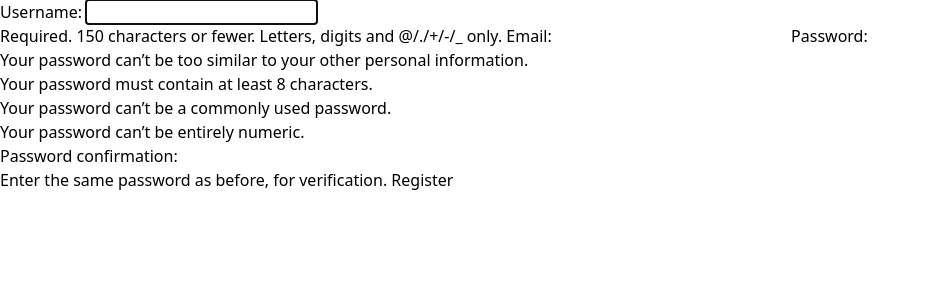
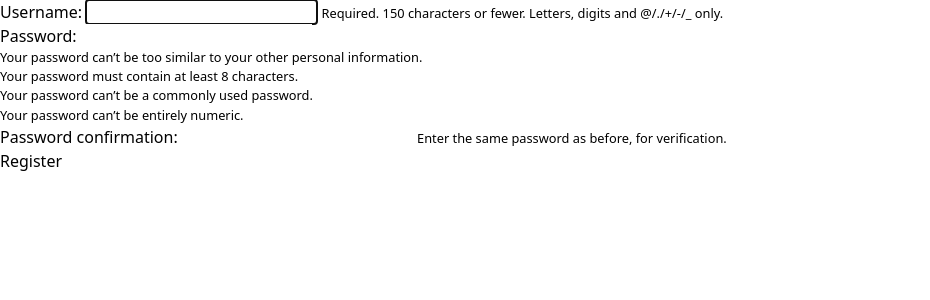
Before and after one commit to alexszeliga/pt-home, a Django app: page /accounts/register/ in a window 1280 px wide. Shown: the top 300 px of the page, without its empty margins (0-930 px from the left). Run offline with Django 4.2, Linux system fonts and the light colour scheme; some libraries are stand-ins or nearby versions.

Commit message:
chore: add login, registration templates; use page titles; change daisyui themes

```diff
--- a/templates/base.html
+++ b/templates/base.html
@@ -1,12 +1,15 @@
 {% load static tailwind_tags %}
 <html>
     <head>
-        <title>{% block title %}PT Home{% endblock %}</title>
+        <title>PT Home -- {% block title %}{% endblock %}</title>
         {% block head_scripts %}{% endblock %}
         {% tailwind_css %}
+        <meta name="viewport" content="width=device-width, initial-scale=1.0" />
     </head>
-    <body>
-        {% block content %}{% endblock %}
+    <body class="">
+        <div class="container mx-auto">
+            {% block content %}{% endblock %}
+        </div>
     </body>
     <footer>
         {% if user.is_authenticated %}
--- a/templates/pages/home.html
+++ b/templates/pages/home.html
@@ -1,4 +1,6 @@
 {% extends 'base.html' %}
+
+{% block title %}Home Page{% endblock %}
 
 {% block content %}
     <h2>Home Page</h2>
--- a/theme/static_src/src/styles.css
+++ b/theme/static_src/src/styles.css
@@ -1,5 +1,7 @@
 @import "tailwindcss";
-@plugin "daisyui";
+@plugin "daisyui" {
+  themes: emerald --default, dim --prefersdark;
+}
 
 /**
   * A catch-all path to Django template files, JavaScript, and Python files
--- a/users/forms.py
+++ b/users/forms.py
@@ -2,7 +2,11 @@
 from django.contrib.auth.forms import UserCreationForm
 
 class RegisterForm(UserCreationForm):
-    email = forms.EmailField(required=True) # Example of adding an extra field
+    # email = forms.EmailField(required=True) # Example of adding an extra field
 
-    class Meta(UserCreationForm.Meta):
-        fields = UserCreationForm.Meta.fields + ('email',)
+    # class Meta(UserCreationForm.Meta):
+    #     fields = UserCreationForm.Meta.fields + ('email',)
+
+    def clean(self):
+        cleaned_data = super().clean()
+        return cleaned_data
--- a/users/templates/registration/login.html
+++ b/users/templates/registration/login.html
@@ -1,6 +1,8 @@
 {% extends 'base.html' %}
 
 {% load widget_tweaks %}
+
+{% block title %}Login Page{% endblock %}
 
 {% block content %}
     {% if not user.is_authenticated %}
@@ -14,7 +16,7 @@
                 <legend class="fieldset-legend">Password</legend>
                 {% render_field form.password class="input" %}
             </fieldset>
-            <button type="submit">Log In</button>
+            <button type="submit" class="btn btn-primary">Log In</button>
         </form>
         <a href="{% url 'register' %}" class="link">Register</a>
     {% endif %}
--- a/users/templates/registration/register.html
+++ b/users/templates/registration/register.html
@@ -2,10 +2,21 @@
 
 {% load widget_tweaks %}
 
+{% block title %}Registration{% endblock %}
+
 {% block content %}
     <form method="post">
         {% csrf_token %}
-        {{ form }}
+        {% for field in form %}
+        <fieldset class="fieldset">
+            {{ field.label_tag }}
+            {% render_field field class="input" %}
+            {% for error in field.errors %}
+            <small class="text-danger">{{ error }}</small>
+            {% endfor %}
+            <small class="form-text text-muted">{{ field.help_text }}</small>
+        </fieldset>
+        {% endfor %}
         <button type="submit">Register</button>
     </form>
 {% endblock %}
--- a/users/templates/users/profile.html
+++ b/users/templates/users/profile.html
@@ -1,4 +1,6 @@
 {% extends 'base.html' %}
+
+{% block title %}User Profile{% endblock %}
 
 {% block content %}
     <p>Hello, {{ user.username }}!</p>
--- a/users/views.py
+++ b/users/views.py
@@ -1,17 +1,17 @@
 from django.contrib.auth import authenticate, login
 from django.contrib.auth.decorators import login_required
-from django.contrib.auth.forms import AuthenticationForm
+from django.contrib.auth.forms import AuthenticationForm, UserCreationForm
 from django.shortcuts import render, redirect
-from .forms import RegisterForm
 
 def register(request):
     if request.method == 'POST':
-        form = RegisterForm(request)
+        form = UserCreationForm(request.POST)
+        print(type(form))
         if form.is_valid():
             form.save()
             return redirect('login') # Redirect to login page after successful registration
     else:
-        form = RegisterForm()
+        form = UserCreationForm()
     return render(request, 'registration/register.html', {'form': form})
 
 def login(request):
```
